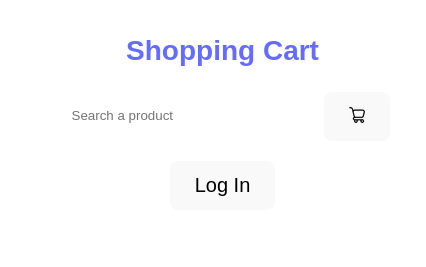
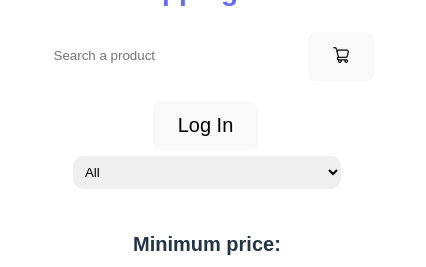
Before and after one commit to Cairon29/Generic-ecommerce, a React (Vite) app in the folder shopping-cart/: page / in a window 390 px wide. Shown: the top 267 px of the page, 426 px wide, since content can reach past the window. Built offline with nearby package versions, Linux system fonts and the light colour scheme; data requests are answered from the project's data file.

Commit message:
feat: Major changes on the page style

```diff
--- a/shopping-cart/src/App.css
+++ b/shopping-cart/src/App.css
@@ -1,7 +1,7 @@
 #root {
   width: 90%;
   margin: 0 auto;
-  padding: 2rem;
+  padding: 1rem;
   text-align: center;
 
   display: grid;
@@ -11,7 +11,7 @@
   "footer footer footer";
 
   justify-content: stretch;
-  gap: 2em;
+  gap: 1em;
 }
 
 
@@ -23,10 +23,9 @@ header {
   display: flex;
   flex-direction: column;
   justify-content: center;
-  gap: 1em;
   font-size: 20px;
   font-weight: bold;
-  height: 200px;
+  height: 120px;
   border-radius: 8px;
   text-align: center;
   font-family: Arial, sans-serif;
@@ -45,6 +44,7 @@ main {
   border-radius: 8px;
   text-align: center;
   font-family: Arial, sans-serif;
+  gap: 16px;
 
   grid-area: main;
 }
@@ -98,9 +98,6 @@ footer {
       padding: 0%;
       margin: 0px;
   }
-  header {
-    padding: 1em;
-  }
 
   aside {
     width: 90%;
--- a/shopping-cart/src/components/header/header-styles.css
+++ b/shopping-cart/src/components/header/header-styles.css
@@ -3,7 +3,6 @@
     justify-content: space-evenly;
     flex-wrap: wrap;
     gap: 1em;
-    padding: 1em;
 }
 
 #topBar h1{
@@ -21,6 +20,5 @@
     }
     #topBar {
         margin: 0px;
-        padding: 0px;
     }
 }
--- a/shopping-cart/src/components/home/home-styles.css
+++ b/shopping-cart/src/components/home/home-styles.css
@@ -1,11 +1,8 @@
 .product-card {
-    border: 1px solid #ccc;
     border-radius: 8px;
     padding: 16px;
     width: 300px;
     text-align: center;
-    box-shadow: 0 4px 8px rgba(0, 0, 0, 0.1);
-    margin: 16px;
 }
 
 .product-image {
--- a/shopping-cart/src/components/login/login-styles.css
+++ b/shopping-cart/src/components/login/login-styles.css
@@ -13,6 +13,7 @@
 }
 
 #aside-login {
+    padding-top: 0%;
     margin: 0%;
     margin: auto;
     width: 300px;
```
